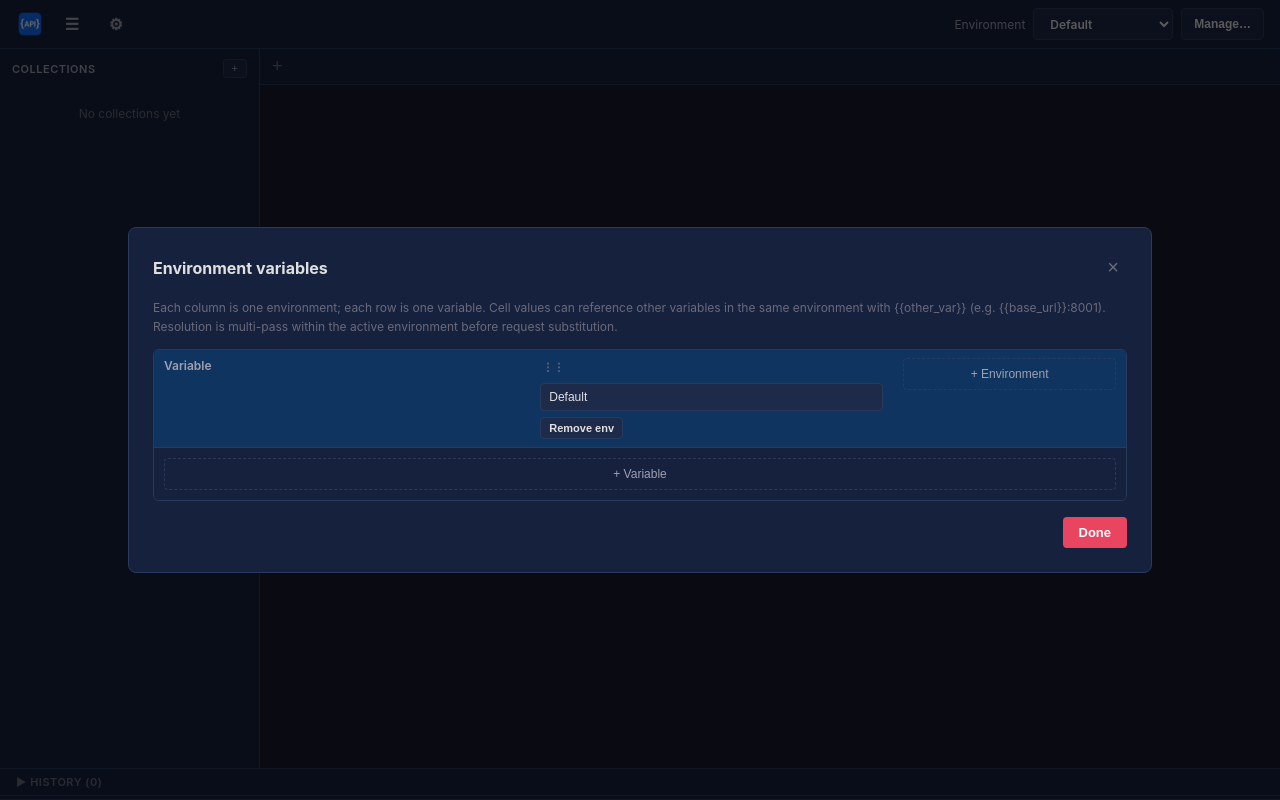
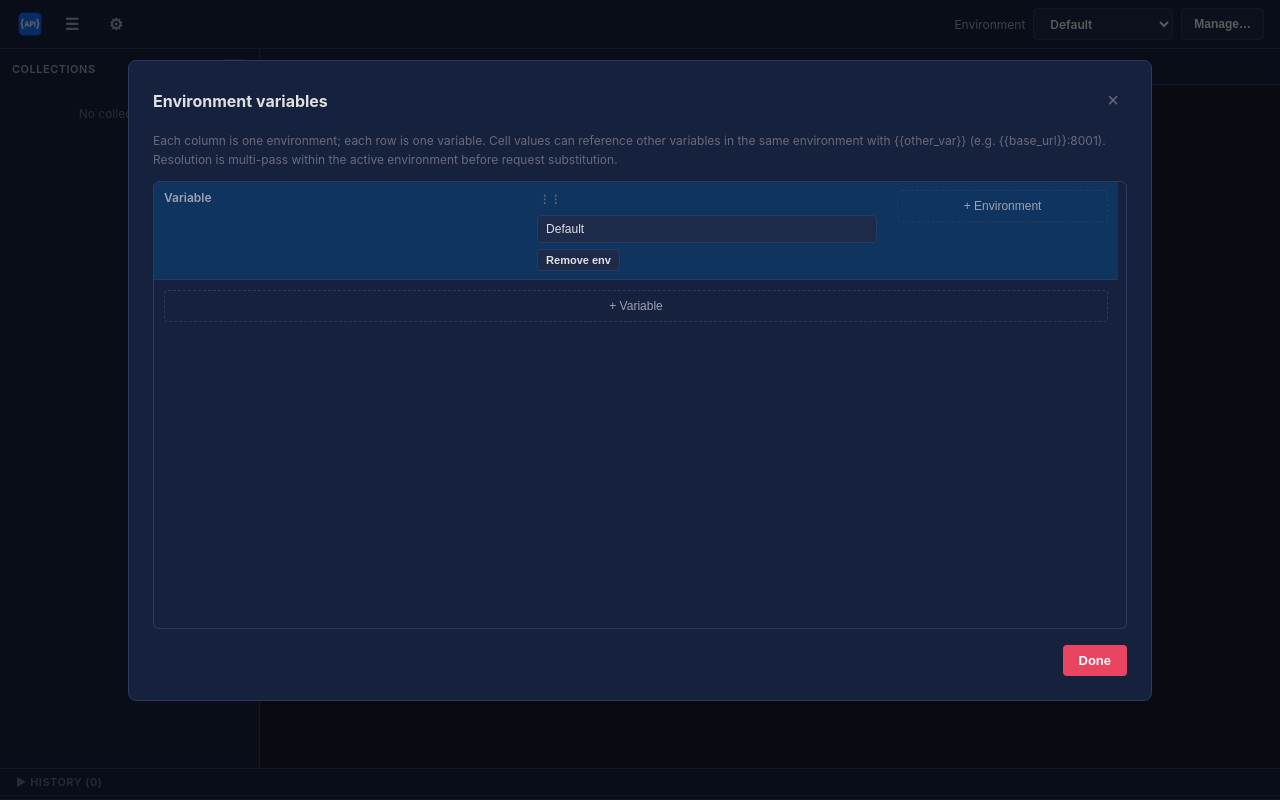
Before and after one commit to stolenzc/APILite, a React (Vite) app in the folder frontend/: page / in a window 1280 px wide. Both pictures are taken after a click on the button "Manage…". Built offline with nearby package versions, Linux system fonts and the light colour scheme; the HTML template or start-up script is replaced by a standard one.

Commit message:
fix(env): EnvironmentModal will change size when click input area

```diff
--- a/frontend/src/components/EnvironmentModal.tsx
+++ b/frontend/src/components/EnvironmentModal.tsx
@@ -130,6 +130,11 @@ const monoInputStyle: React.CSSProperties = {
   fontFamily: 'var(--font-mono)',
 };
 
+function focusEnvInput(e: React.MouseEvent<HTMLInputElement>) {
+  e.preventDefault();
+  e.currentTarget.focus({ preventScroll: true });
+}
+
 export default function EnvironmentModal() {
   const {
     envModalOpen,
@@ -195,6 +200,7 @@ export default function EnvironmentModal() {
         </h3>
         <p className="env-modal-hint">{t('env.modalHint')}</p>
         <div className={`env-matrix-scroll${isDragging ? ' env-matrix-scroll--dragging' : ''}`}>
+          <div className="env-matrix-scroll-inner">
           <table className="env-matrix-table">
             <thead>
               <tr>
@@ -217,6 +223,7 @@ export default function EnvironmentModal() {
                         type="text"
                         value={col.name}
                         onChange={(e) => renameEnvironmentColumn(col.id, e.target.value)}
+                        onMouseDown={focusEnvInput}
                         style={inputStyle}
                       />
                       <button
@@ -258,6 +265,7 @@ export default function EnvironmentModal() {
                         placeholder="base_url"
                         value={row.key}
                         onChange={(e) => updateVariableKey(row.id, e.target.value)}
+                        onMouseDown={focusEnvInput}
                         style={monoInputStyle}
                       />
                       <button
@@ -277,6 +285,7 @@ export default function EnvironmentModal() {
                         placeholder="{{base_url}}:8001"
                         value={row.valuesByEnvId[col.id] ?? ''}
                         onChange={(e) => updateCell(row.id, col.id, e.target.value)}
+                        onMouseDown={focusEnvInput}
                         style={monoInputStyle}
                       />
                     </td>
@@ -293,6 +302,7 @@ export default function EnvironmentModal() {
               </tr>
             </tbody>
           </table>
+          </div>
         </div>
         <div className="modal-actions env-modal-actions">
           <button type="button" className="btn btn-send" onClick={() => setEnvModalOpen(false)}>
--- a/frontend/src/index.css
+++ b/frontend/src/index.css
@@ -1388,6 +1388,7 @@ body {
 }
 
 .modal.modal--env-matrix {
+  flex-shrink: 0;
   min-width: min(720px, 94vw);
   width: min(1100px, 96vw);
   max-height: 85vh;
@@ -1396,13 +1397,39 @@ body {
   flex-direction: column;
 }
 
+/* Top-aligned overlay: avoid vertical re-center jump when inner height changes */
+.env-modal-overlay {
+  z-index: 120;
+  align-items: flex-start;
+  justify-content: center;
+  padding: 7.5vh 0;
+  overflow-y: auto;
+}
+
 .env-matrix-scroll {
-  overflow: auto;
-  flex: 1;
+  flex: 0 0 auto;
+  height: min(56vh, 520px);
   min-height: 120px;
-  max-height: min(56vh, 520px);
+  overflow: hidden;
   border: 1px solid var(--border-color);
   border-radius: 6px;
+}
+
+.env-matrix-scroll-inner {
+  height: 100%;
+  overflow-x: auto;
+  overflow-y: scroll;
+  scrollbar-gutter: stable;
+  overflow-anchor: none;
+}
+
+.env-matrix-scroll input {
+  outline: none;
+  -webkit-tap-highlight-color: transparent;
+}
+
+.env-matrix-scroll input:focus {
+  box-shadow: inset 0 0 0 1px var(--accent);
 }
 
 .env-matrix-scroll--dragging input,
@@ -1470,10 +1497,6 @@ body {
   flex-shrink: 0;
 }
 
-.env-modal-overlay {
-  z-index: 120;
-}
-
 .env-modal-title {
   display: flex;
   justify-content: space-between;
```
